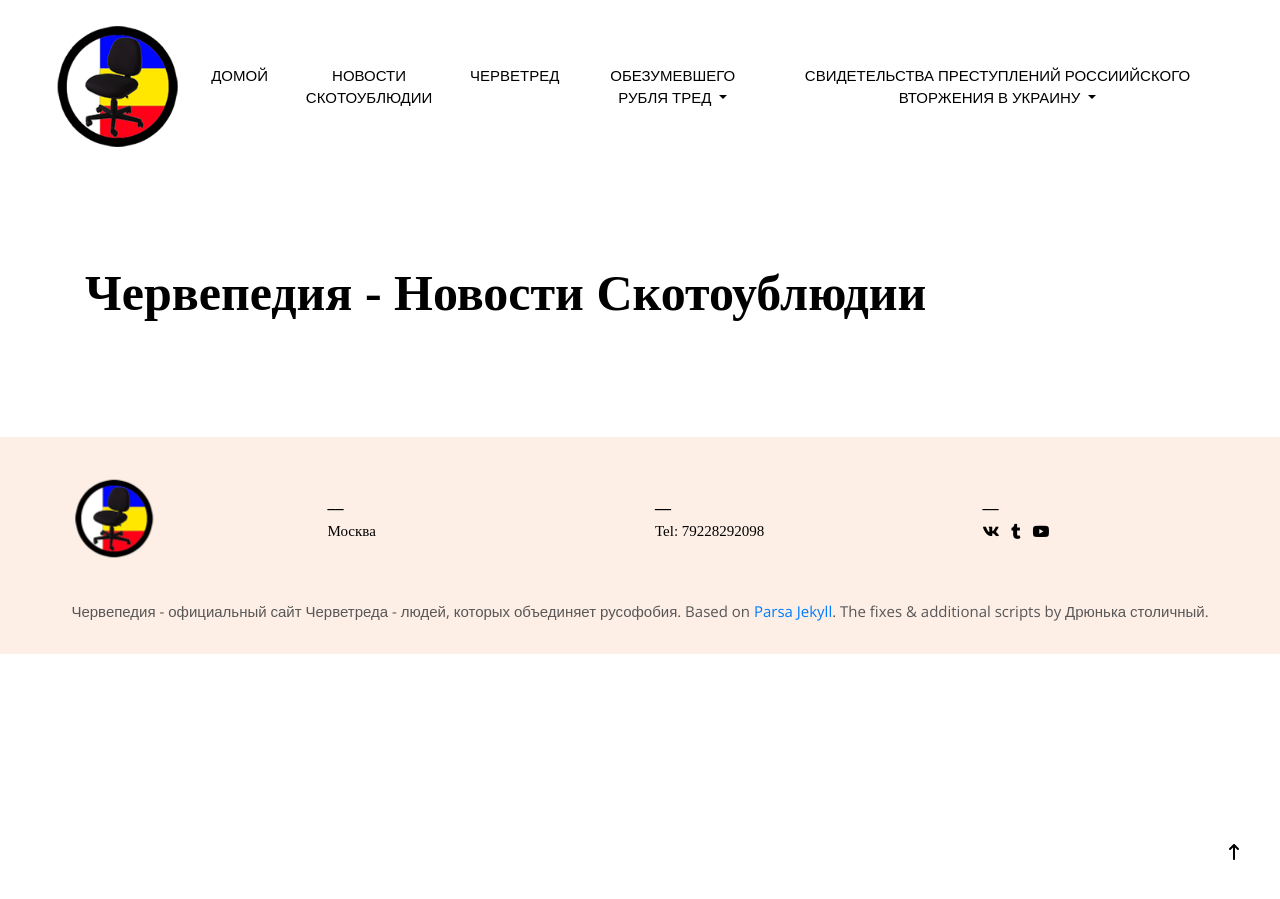
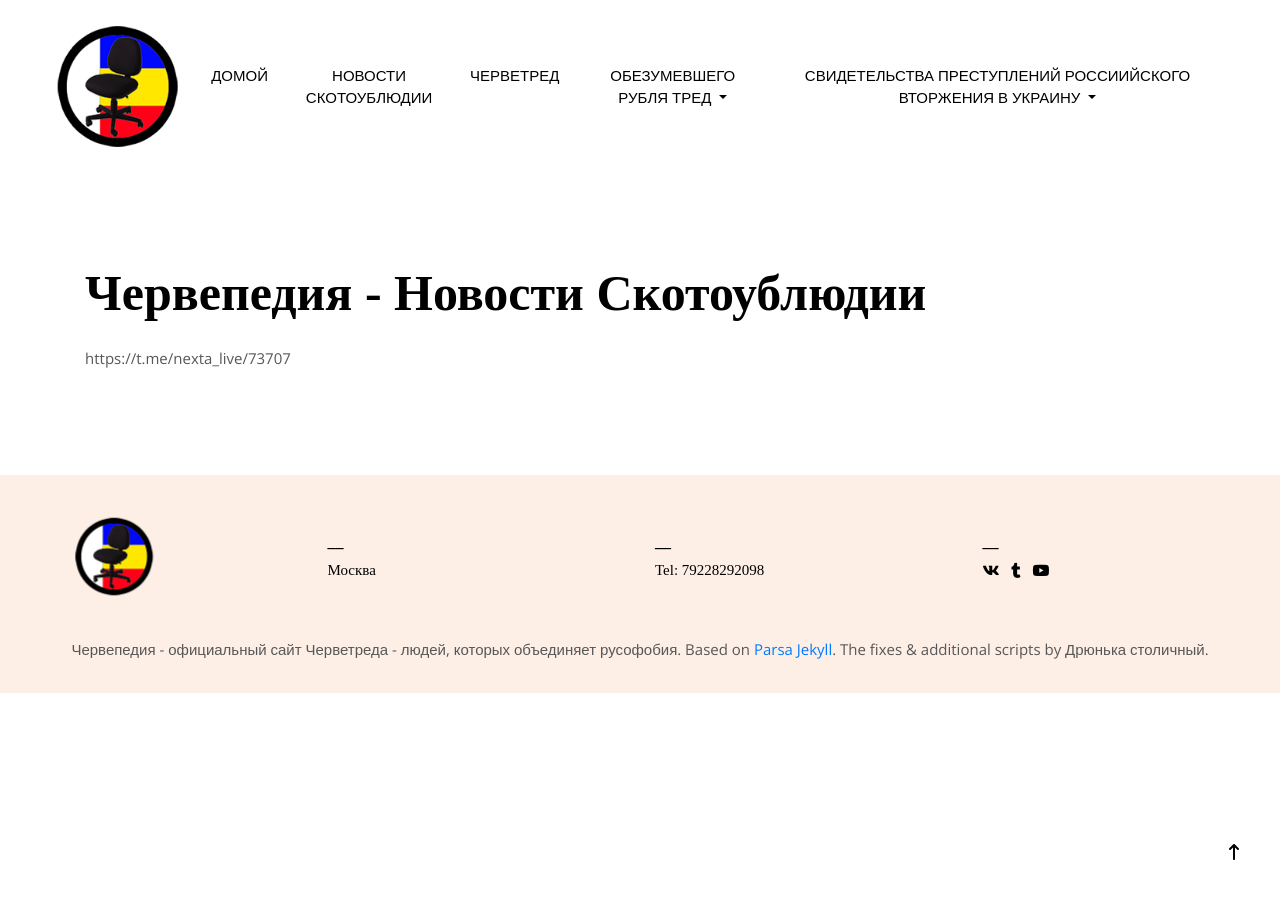
Before and after one commit to chervetred/chervetred.github.io, a Jekyll site: the page built from _pages/russia_news.md, in a window 1280 px wide. Built offline with Jekyll 4.4.1, drawn with Linux system fonts in a browser that asks for light colours; some web fonts are replaced; a script that is not in the unit is left out; comment, search, counter and statistics services are not loaded.

Commit message:
Update russia_news.md

```diff
--- a/_pages/russia_news.md
+++ b/_pages/russia_news.md
@@ -7,3 +7,12 @@
 ---
 <script async src="https://telegram.org/js/telegram-widget.js?22" data-telegram-post="nexta_live/74103" data-width="100%"></script>
 <script async src="https://telegram.org/js/telegram-widget.js?22" data-telegram-post="nexta_live/74102" data-width="100%"></script>
+<script async src="https://telegram.org/js/telegram-widget.js?22" data-telegram-post="nexta_live/74099" data-width="100%"></script>
+<script async src="https://telegram.org/js/telegram-widget.js?22" data-telegram-post="nexta_live/74083" data-width="100%"></script>
+<script async src="https://telegram.org/js/telegram-widget.js?22" data-telegram-post="nexta_live/74070" data-width="100%"></script>
+<script async src="https://telegram.org/js/telegram-widget.js?22" data-telegram-post="oko18_channel/8183" data-width="100%"></script>
+<script async src="https://telegram.org/js/telegram-widget.js?22" data-telegram-post="nexta_live/73801" data-width="100%"></script>
+<script async src="https://telegram.org/js/telegram-widget.js?22" data-telegram-post="nexta_live/73797" data-width="100%"></script>
+<script async src="https://telegram.org/js/telegram-widget.js?22" data-telegram-post="nexta_live/73784" data-width="100%"></script>
+<script async src="https://telegram.org/js/telegram-widget.js?22" data-telegram-post="nexta_live/73748" data-width="100%"></script>
+https://t.me/nexta_live/73707
```
